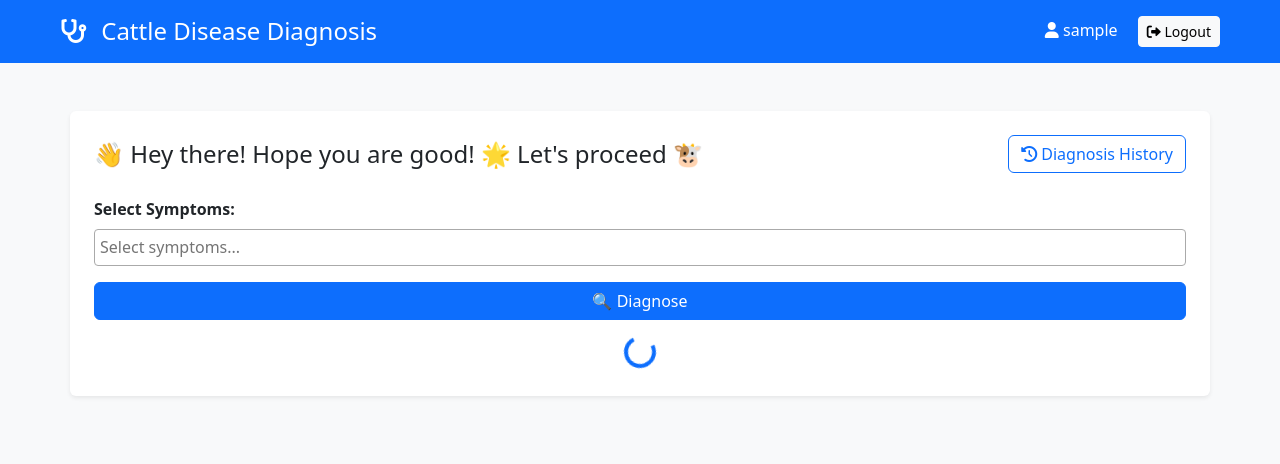
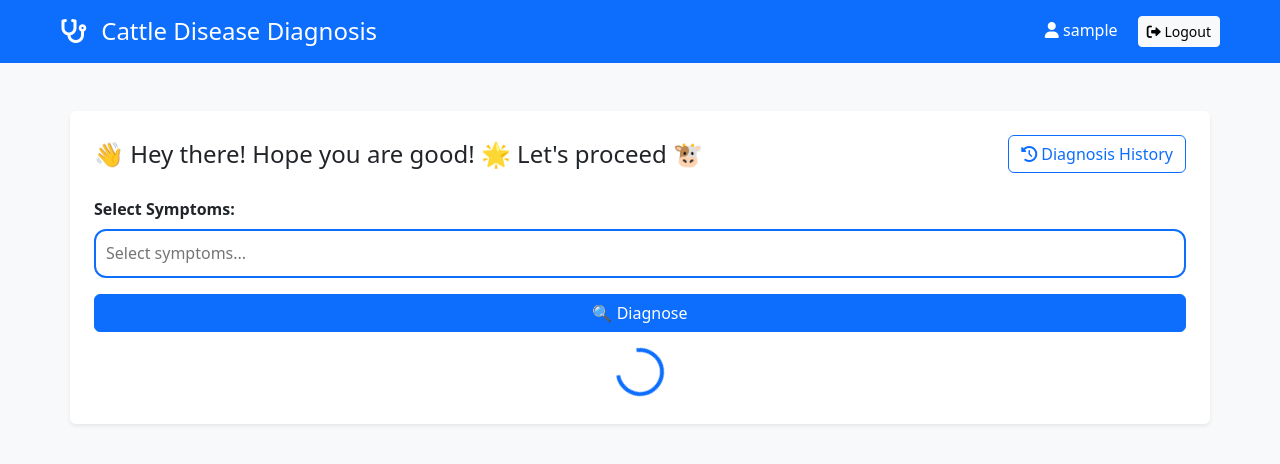
Before and after one commit to jennybrian/Cattledoctor, a Django app: page /diagnosis/ in a window 1280 px wide. Shown: the top 464 px of the page. Run offline with Django 5.2, Linux system fonts and the light colour scheme; the visitor is signed in with stand-in values (Sample User, id 1); parts of the project's set-up code (start-up, migrations or seed data) failed here and were passed over; some libraries are stand-ins or nearby versions.

Commit message:
Fixing diagnosis page UX (rollback3)

```diff
--- a/diagnosis/templates/diagnosis/index.html
+++ b/diagnosis/templates/diagnosis/index.html
@@ -10,6 +10,7 @@
   <link href="https://cdn.jsdelivr.net/npm/bootstrap@5.3.0/dist/css/bootstrap.min.css" rel="stylesheet"/>
   <link href="https://cdn.jsdelivr.net/npm/select2@4.1.0-rc.0/dist/css/select2.min.css" rel="stylesheet"/>
   <link rel="stylesheet" href="https://cdnjs.cloudflare.com/ajax/libs/font-awesome/6.0.0/css/all.min.css"/>
+  <link rel="stylesheet" href="https://cdnjs.cloudflare.com/ajax/libs/animate.css/4.1.1/animate.min.css"/>
 
   <style>
     body {
@@ -17,6 +18,20 @@
     }
     .select2-container {
       width: 100% !important;
+    }
+    .select2-container .select2-selection--multiple {
+      background-color: rgba(255, 255, 255, 0.9);
+      border: 2px solid #0d6efd;
+      border-radius: 12px;
+      padding: 5px;
+    }
+    .select2-selection__choice {
+      background-color: #0d6efd;
+      color: white;
+      font-weight: bold;
+    }
+    .select2-selection__choice__remove {
+      color: white;
     }
     .treatment-card {
       border-left: 4px solid #28a745;
@@ -32,22 +47,28 @@
     }
     #results {
       display: none;
+      transition: all 0.4s ease-in-out;
+    }
+    #loading .spinner-border {
+      animation: spin 1s linear infinite;
+      width: 3rem;
+      height: 3rem;
+    }
+    @keyframes spin {
+      0% { transform: rotate(0deg); }
+      100% { transform: rotate(360deg); }
     }
   </style>
 </head>
 <body>
-
-  <!-- ✅ Consistent Blue Header Bar -->
   <div class="py-3 px-3 px-md-5 text-white" style="background-color: #0d6efd;">
     <div class="container-fluid">
       <div class="row align-items-center justify-content-between">
-        <!-- Left: Page Title -->
         <div class="col-md-6 mb-2 mb-md-0">
           <h4 class="mb-0">
             <i class="fas fa-stethoscope me-2"></i> Cattle Disease Diagnosis
           </h4>
         </div>
-        <!-- Right: User + Logout -->
         <div class="col-md-6 text-md-end">
           <span class="me-3">
             <i class="fas fa-user"></i> {{ request.user.username }}
@@ -60,13 +81,12 @@
     </div>
   </div>
 
-  <!-- 🧪 Diagnosis Section -->
-  <div class="container mt-5 bg-white p-4 rounded shadow-sm">
+  <div class="container mt-5 bg-white p-4 rounded shadow-sm animate__animated animate__fadeInUp">
     <div class="d-flex justify-content-between align-items-center mb-4">
       <h4 class="mb-0">
         👋 Hey there! Hope you are good! 🌟 Let's proceed 🐮
       </h4>
-            <a href="{% url 'diagnosis_history' %}" class="btn btn-outline-primary">
+      <a href="{% url 'diagnosis_history' %}" class="btn btn-outline-primary animate__animated animate__fadeInRight">
         <i class="fas fa-history"></i> Diagnosis History
       </a>
     </div>
@@ -149,7 +169,9 @@
             </select>
         </div>
 
-    <button class="btn btn-primary w-100" onclick="diagnoseDisease()">🔍 Diagnose</button>
+    <button class="btn btn-primary w-100 animate__animated animate__pulse animate__delay-1s" onclick="diagnoseDisease()">
+      🔍 Diagnose
+    </button>
 
     <div id="loading" class="text-center mt-3">
       <div class="spinner-border text-primary" role="status">
@@ -166,7 +188,6 @@
   <!-- Scripts -->
   <script src="https://code.jquery.com/jquery-3.6.0.min.js"></script>
   <script src="https://cdn.jsdelivr.net/npm/select2@4.1.0-rc.0/dist/js/select2.min.js"></script>
-
   <script>
     $(document).ready(function () {
       $('#symptomSelect').select2({
@@ -176,86 +197,6 @@
       });
       $('#results').hide();
     });
-
-    function getCookie(name) {
-      let cookieValue = null;
-      if (document.cookie && document.cookie !== '') {
-        const cookies = document.cookie.split(';');
-        for (let cookie of cookies) {
-          cookie = cookie.trim();
-          if (cookie.startsWith(name + '=')) {
-            cookieValue = decodeURIComponent(cookie.substring(name.length + 1));
-            break;
-          }
-        }
-      }
-      return cookieValue;
-    }
-
-    async function diagnoseDisease() {
-      const selectedSymptoms = $('#symptomSelect').val();
-      const diseaseList = document.getElementById("diseaseList");
-      const loading = document.getElementById("loading");
-      const results = document.getElementById("results");
-
-      if (!selectedSymptoms || selectedSymptoms.length === 0) {
-        alert("Please select at least one symptom");
-        return;
-      }
-
-      loading.style.display = "block";
-      results.style.display = "none";
-      diseaseList.innerHTML = "";
-
-      try {
-        const response = await fetch("/predict/", {
-          method: "POST",
-          headers: {
-            "Content-Type": "application/json",
-            "X-CSRFToken": getCookie("csrftoken")
-          },
-          body: JSON.stringify({ symptoms: selectedSymptoms })
-        });
-
-        const result = await response.json();
-        loading.style.display = "none";
-        results.style.display = "block";
-
-        if (result.predictions && result.predictions.length > 0) {
-          const prediction = result.predictions[0];
-
-          const item = `
-            <div class="list-group-item">
-              <h5 class="text-primary">
-                <i class="fas fa-user-md"></i> ${prediction.disease}
-              </h5>
-              <p class="mb-1"><strong>Matched Symptoms:</strong> ${prediction.matched_symptoms.join(", ")}</p>
-              <div class="treatment-card">
-                <h6><i class="fas fa-pills"></i> Treatment</h6>
-                <p>${prediction.treatment}</p>
-              </div>
-              <div class="prevention-card">
-                <h6><i class="fas fa-shield-alt"></i> Advice</h6>
-                <p>${prediction.prevention}</p>
-              </div>
-            </div>
-          `;
-          diseaseList.innerHTML = item;
-        } else {
-          diseaseList.innerHTML = `
-            <div class="alert alert-warning">
-              <i class="fas fa-exclamation-triangle"></i> No diseases matched with sufficient confidence.
-            </div>`;
-        }
-      } catch (error) {
-        loading.style.display = "none";
-        diseaseList.innerHTML = `
-          <div class="alert alert-danger">
-            <i class="fas fa-exclamation-circle"></i> Error getting diagnosis. Try again later.
-            <br><small>${error.message}</small>
-          </div>`;
-      }
-    }
   </script>
 </body>
 </html>
```
Lines whose indentation alone changed are shown as unchanged.
